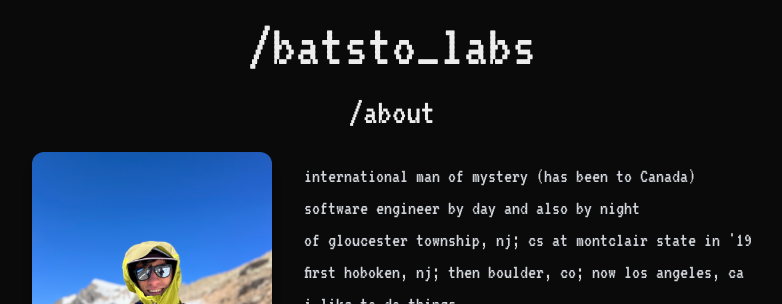
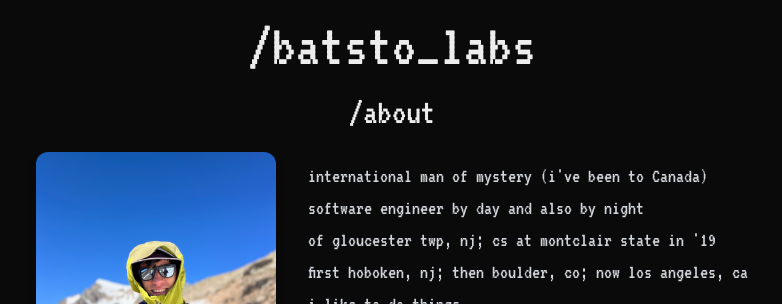
Before and after one commit to matt-goldeck/wharton, a Next.js app: page /about in a window 1280 px wide. Shown: the top 304 px of the page, without its empty margins (248-1030 px from the left). Built offline with nearby package versions, Linux system fonts and the light colour scheme.

Commit message:
update copy

```diff
--- a/app/about/page.tsx
+++ b/app/about/page.tsx
@@ -24,13 +24,13 @@ export default function AboutPage() {
           <div className="text-center md:text-left">
             <div className="flex flex-col space-y-1">
               <p className="text-lg md:text-xl text-gray-300 font-vt323">
-                international man of mystery (has been to Canada)
+                international man of mystery (i've been to Canada)
               </p>
               <p className="text-lg md:text-xl text-gray-300 font-vt323">
                 software engineer by day and also by night
               </p>
               <p className="text-lg md:text-xl text-gray-300 font-vt323">
-                of gloucester township, nj; cs at montclair state in '19
+                of gloucester twp, nj; cs at montclair state in '19
               </p>
               <p className="text-lg md:text-xl text-gray-300 font-vt323">
                 first hoboken, nj; then boulder, co; now los angeles, ca
--- a/app/faq/page.tsx
+++ b/app/faq/page.tsx
@@ -7,7 +7,7 @@ export default function FAQPage() {
   const items = [
     {
       question: "What is Batsto Labs?",
-      answer: "matt goldeck wearing a false mustache",
+      answer: "matt goldeck in a false mustache",
     },
     {
       question: "Why?",
--- a/app/page.tsx
+++ b/app/page.tsx
@@ -17,7 +17,8 @@ export default function Home() {
         </p>
         <p className="mt-4">
           utterly unremarkable as both a place of recreation and a historical
-          monument, the forest shades only the very young and very old
+          monument, the forest now provides shade for retirees and a backdrop
+          for wedding photos
         </p>
         <p className="mt-4">
           yet a subtle magic lingers; a defiance, a restless persistence, an
```
